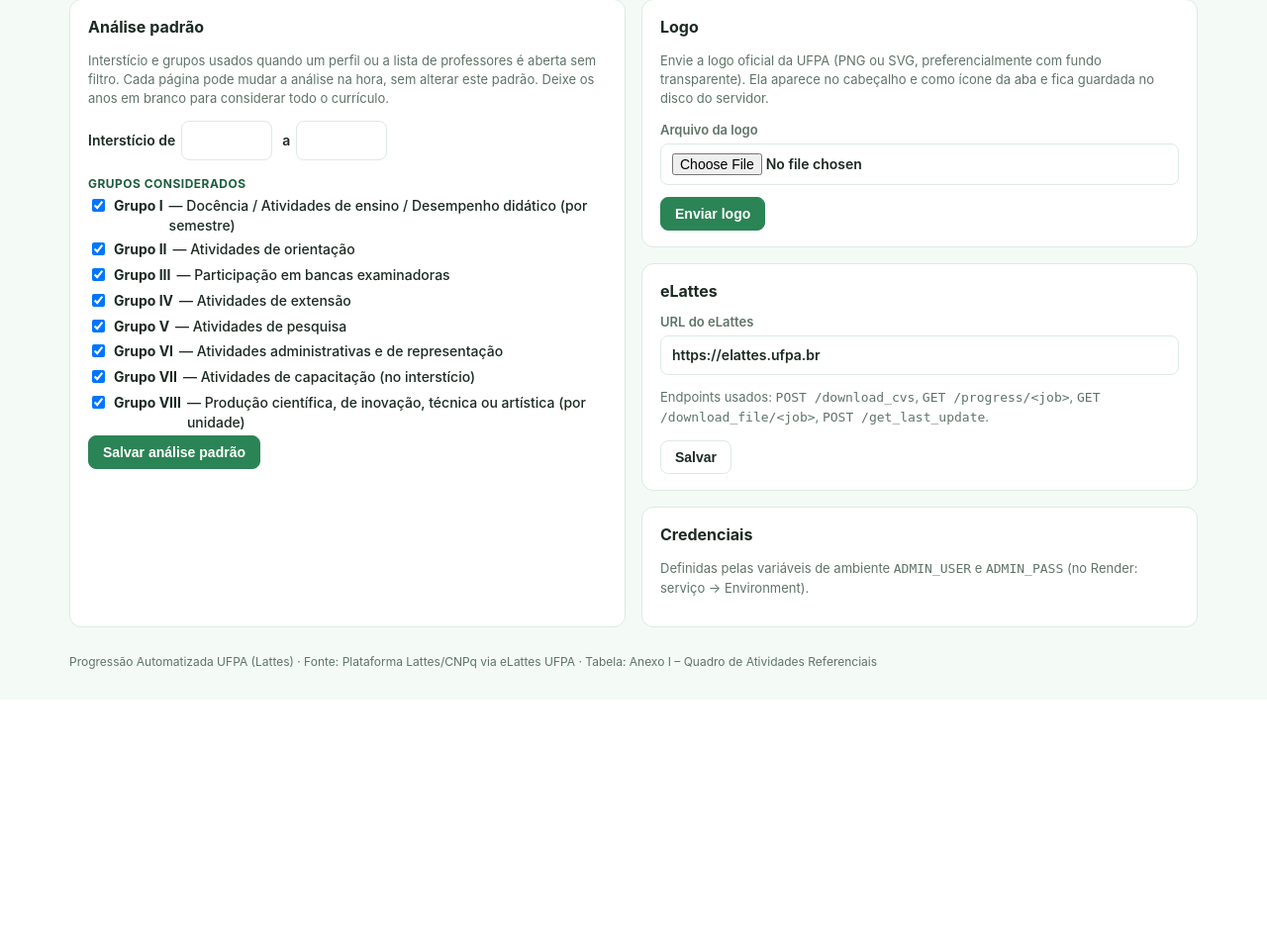
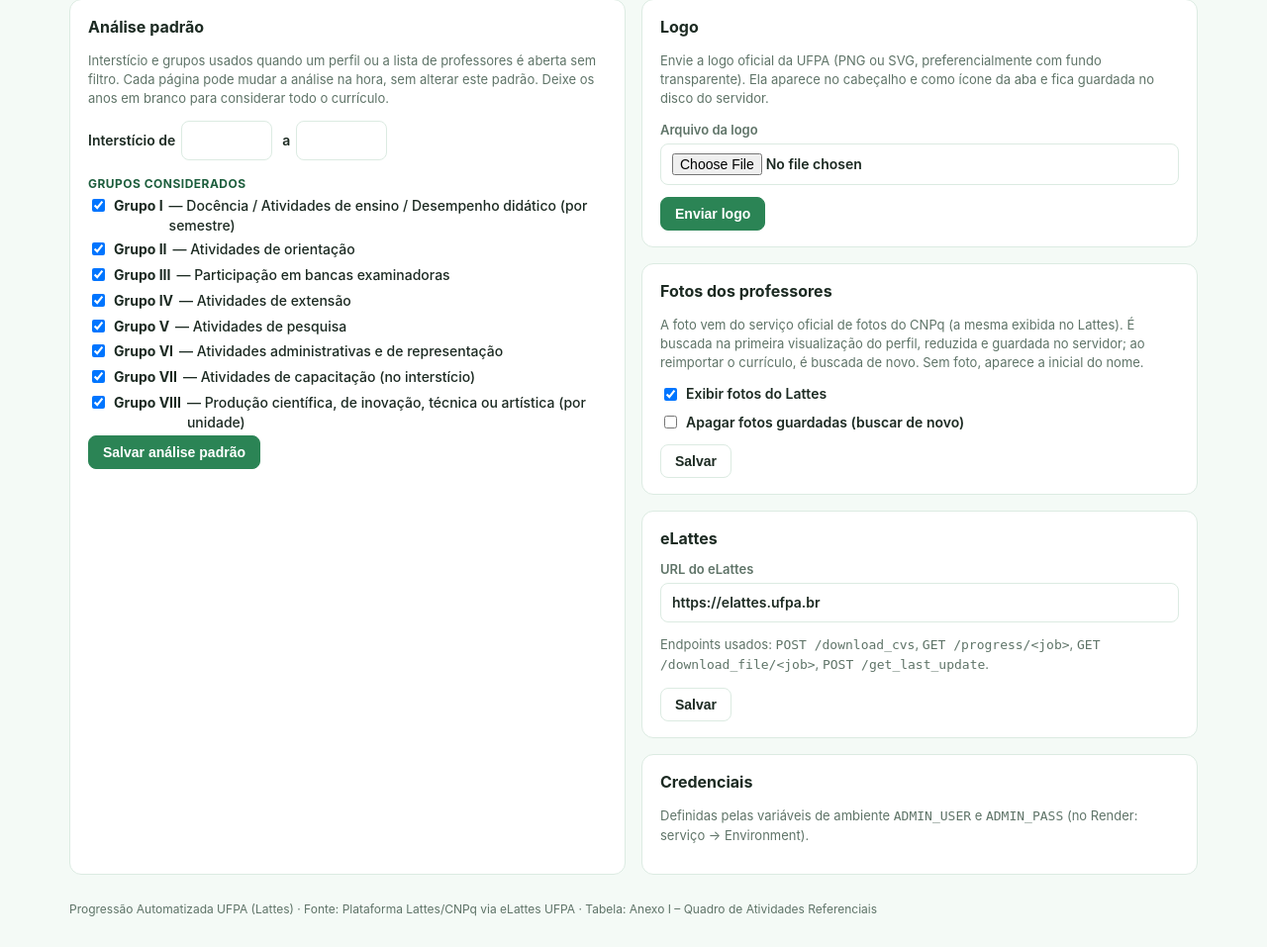
Before and after one commit to victorsantiago/progressao_ufpa, a Flask app: page /admin/config in a window 1280 px wide. Shown: the part 166-1123 px from the top of the page at 99% size. Before the commit the page ends 842 px from the top, so only its background shows below. Run offline with Flask 3, Linux system fonts and the light colour scheme; the visitor is signed in with stand-in values (Sample User, id 1); data comes from the database, SQL or seed files in the repository.

Commit message:
inclusao de foto do docente

```diff
--- a/app.py
+++ b/app.py
@@ -19,6 +19,7 @@ import uuid
 from flask import (Flask, abort, flash, g, jsonify, redirect, render_template, request,
                    send_file, session, url_for)
 
+import fotos
 from elattes_client import ELattesClient, ELattesError, extrair_xmls
 from lattes_parser import PARSER_VERSAO, parse_lattes_xml
 from scoring import CATEGORIAS, CATEGORIAS_MAP, GRUPOS, calcular_pontuacao, tabela_itens
@@ -31,6 +32,7 @@ LOGO_MIME = {"png": "image/png", "svg": "image/svg+xml", "jpg": "image/jpeg", "j
 BASE_DIR = os.path.dirname(os.path.abspath(__file__))
 DATA_DIR = os.environ.get("DATA_DIR") or os.path.join(BASE_DIR, "data")
 XML_DIR = os.path.join(DATA_DIR, "curriculos")
+FOTO_DIR = os.path.join(DATA_DIR, "fotos")
 DB_PATH = os.path.join(DATA_DIR, "app.db")
 os.makedirs(XML_DIR, exist_ok=True)
 
@@ -92,7 +94,11 @@ def init_db():
                     (it["atividade"], it["grupo"], it["numero"], it["variante"], it["valor_padrao"], it["ordem"], it["key"]))
     for c in CATEGORIAS:
         con.execute("INSERT OR IGNORE INTO mapeamento (categoria, item_key) VALUES (?,?)", (c[0], c[3]))
-    for chave, valor in (("elattes_url", "https://elattes.ufpa.br"), ("interst_ini", ""), ("interst_fim", ""),
+    cols = {r["name"] for r in con.execute("PRAGMA table_info(professores)")}
+    for col in ("id_k", "foto_tentativa"):
+        if col not in cols:
+            con.execute(f"ALTER TABLE professores ADD COLUMN {col} TEXT")
+    for chave, valor in (("elattes_url", "https://elattes.ufpa.br"), ("interst_ini", ""), ("interst_fim", ""), ("exibir_fotos", "1"),
                          ("grupos", ",".join(GRUPOS))):
         con.execute("INSERT OR IGNORE INTO config (chave, valor) VALUES (?, ?)", (chave, valor))
     con.commit()
@@ -200,7 +206,8 @@ def logo_path():
 
 @app.context_processor
 def _ctx():
-    return {"tem_logo": logo_path()[0] is not None, "ANO_ATUAL": dt.date.today().year}
+    return {"tem_logo": logo_path()[0] is not None, "ANO_ATUAL": dt.date.today().year,
+            "fotos_on": cfg("exibir_fotos", "1") == "1"}
 
 
 # ---------------------------------------------------------------------------
@@ -266,6 +273,12 @@ def salvar_curriculo(con, id_lattes, xml_bytes):
     pid = parsed["dados"].get("id") or id_lattes
     with open(os.path.join(XML_DIR, f"{pid}.xml"), "wb") as f:
         f.write(xml_bytes)
+    # currículo novo/atualizado: busca a foto de novo na próxima exibição
+    try:
+        os.remove(os.path.join(FOTO_DIR, f"{pid}.jpg"))
+    except OSError:
+        pass
+    con.execute("UPDATE professores SET foto_tentativa=NULL WHERE id=?", (pid,))
     d = parsed["dados"]
     con.execute("""INSERT INTO professores (id, nome, data_atualizacao, data_atualizacao_br, importado_em, dados_json)
                    VALUES (?,?,?,?,?,?)
@@ -679,6 +692,16 @@ def admin_config():
                         pass
                 arq.save(os.path.join(DATA_DIR, f"logo.{ext}"))
                 flash("Logo atualizada.", "ok")
+        elif acao == "fotos":
+            salvar("exibir_fotos", "1" if request.form.get("exibir_fotos") else "0")
+            if request.form.get("limpar"):
+                for f in os.listdir(FOTO_DIR) if os.path.isdir(FOTO_DIR) else []:
+                    try:
+                        os.remove(os.path.join(FOTO_DIR, f))
+                    except OSError:
+                        pass
+                db.execute("UPDATE professores SET foto_tentativa=NULL")
+            flash("Preferência de fotos salva.", "ok")
         elif acao == "remover_logo":
             for e in LOGO_EXTS:
                 try:
@@ -694,6 +717,52 @@ def admin_config():
         return redirect(url_for("admin_config"))
     return render_template("admin_config.html", elattes_url=cfg("elattes_url", "https://elattes.ufpa.br", db),
                            fl=filtros_padrao(db))
+
+
+FOTO_RETENTAR_HORAS = 24
+_foto_lock = threading.Lock()
+
+
+@app.route("/professor/<pid>/foto")
+def professor_foto(pid):
+    """Miniatura da foto do Lattes (cache em disco). 404 se desativado ou indisponível."""
+    if not re.fullmatch(r"\d{16}", pid) or cfg("exibir_fotos", "1") != "1":
+        abort(404)
+    destino = os.path.join(FOTO_DIR, f"{pid}.jpg")
+    if os.path.exists(destino):
+        return send_file(destino, mimetype="image/jpeg", max_age=86400)
+    db = get_db()
+    prof = db.execute("SELECT id, id_k, foto_tentativa FROM professores WHERE id=?", (pid,)).fetchone()
+    if not prof:
+        abort(404)
+    # evita bater no CNPq a cada visualização quando não há foto
+    if prof["foto_tentativa"]:
+        try:
+            ultima = dt.datetime.fromisoformat(prof["foto_tentativa"])
+            if (dt.datetime.now() - ultima).total_seconds() < FOTO_RETENTAR_HORAS * 3600:
+                abort(404)
+        except ValueError:
+            pass
+    with _foto_lock:
+        if os.path.exists(destino):
+            return send_file(destino, mimetype="image/jpeg", max_age=86400)
+        ok = False
+        id_k = prof["id_k"]
+        try:
+            if not id_k:
+                id_k = fotos.resolver_id_k(pid)
+                if id_k:
+                    db.execute("UPDATE professores SET id_k=? WHERE id=?", (id_k, pid))
+            if id_k:
+                ok = fotos.baixar_foto(id_k, destino)
+        except Exception:  # noqa – rede/serviço indisponível
+            ok = False
+        if not ok:
+            db.execute("UPDATE professores SET foto_tentativa=? WHERE id=?", (agora(), pid))
+        db.commit()
+    if not ok:
+        abort(404)
+    return send_file(destino, mimetype="image/jpeg", max_age=86400)
 
 
 @app.route("/logo")
--- a/requirements.txt
+++ b/requirements.txt
@@ -1,3 +1,4 @@
 flask>=3.0
 requests>=2.31
 gunicorn>=22.0
+Pillow>=10.0
--- a/static/style.css
+++ b/static/style.css
@@ -139,3 +139,7 @@ label.inline input:not([type=checkbox]){display:inline-block;width:92px;margin:0
 .gpanel{display:none;border-radius:0 0 12px 12px;border-color:#a9d9bd}.gpanel.active{display:block}
 .gpanel.grupo-off{opacity:1}.gpanel.grupo-off .tabela{opacity:.6}
 @media(max-width:900px){.gtabs{grid-template-columns:repeat(4,minmax(0,1fr));gap:6px;margin-bottom:10px}.gtab{border-radius:10px;border-bottom:1px solid var(--line)}.gpanel{border-radius:12px}}
+/* foto no avatar: a inicial fica por baixo e aparece se a foto não existir */
+.avatar{position:relative;overflow:hidden}
+.avatar img{position:absolute;inset:0;width:100%;height:100%;object-fit:cover;background:var(--pri-l)}
+.avatar.big{box-shadow:0 0 0 3px #fff,0 0 0 5px var(--pri)}
--- a/templates/admin_config.html
+++ b/templates/admin_config.html
@@ -38,6 +38,17 @@
     </div>
 
     <div class="box">
+      <h3>Fotos dos professores</h3>
+      <p class="muted small">A foto vem do serviço oficial de fotos do CNPq (a mesma exibida no Lattes). É buscada na primeira visualização do perfil, reduzida e guardada no servidor; ao reimportar o currículo, é buscada de novo. Sem foto, aparece a inicial do nome.</p>
+      <form method="post">
+        <input type="hidden" name="acao" value="fotos">
+        <label class="inline" style="margin-bottom:8px"><input type="checkbox" name="exibir_fotos" value="1" {{ 'checked' if fotos_on }}> Exibir fotos do Lattes</label><br>
+        <label class="inline" style="margin-bottom:12px"><input type="checkbox" name="limpar" value="1"> Apagar fotos guardadas (buscar de novo)</label><br>
+        <button class="btn" type="submit">Salvar</button>
+      </form>
+    </div>
+
+    <div class="box">
       <h3>eLattes</h3>
       <form method="post">
         <label>URL do eLattes<input name="elattes_url" value="{{ elattes_url }}"></label>
--- a/templates/index.html
+++ b/templates/index.html
@@ -12,7 +12,7 @@
 {% for p in profs %}
   {% set st = status_atualizacao(p) %}
   <a class="card" href="{{ url_for('professor', pid=p.id) }}" data-busca="{{ (p.nome ~ ' ' ~ p.id)|lower }}">
-    <div class="avatar">{{ p.nome[:1] if p.nome else '?' }}</div>
+    <div class="avatar"><span>{{ p.nome[:1] if p.nome else '?' }}</span>{% if fotos_on %}<img src="{{ url_for('professor_foto', pid=p.id) }}" alt="" loading="lazy" onerror="this.remove()">{% endif %}</div>
     <div class="card-body">
       <div class="card-title">{{ p.nome }}</div>
       <div class="card-sub">ID Lattes {{ p.id }}</div>
--- a/templates/professor.html
+++ b/templates/professor.html
@@ -3,7 +3,7 @@
 {% block content %}
 {% set filtro = pont.filtro %}
 <div class="profile-head">
-  <div class="avatar big">{{ cv.dados.nome[:1] }}</div>
+  <div class="avatar big"><span>{{ cv.dados.nome[:1] }}</span>{% if fotos_on %}<img src="{{ url_for('professor_foto', pid=prof.id) }}" alt="Foto de {{ cv.dados.nome }}" onerror="this.remove()">{% endif %}</div>
   <div class="profile-info">
     <h1>{{ cv.dados.nome }}</h1>
     <div class="muted">ID Lattes {{ prof.id }}{% if cv.dados.orcid %} · ORCID {{ cv.dados.orcid }}{% endif %}
```
Also changed, not shown: fotos.py (added, +67 -0 lines), README.md.
